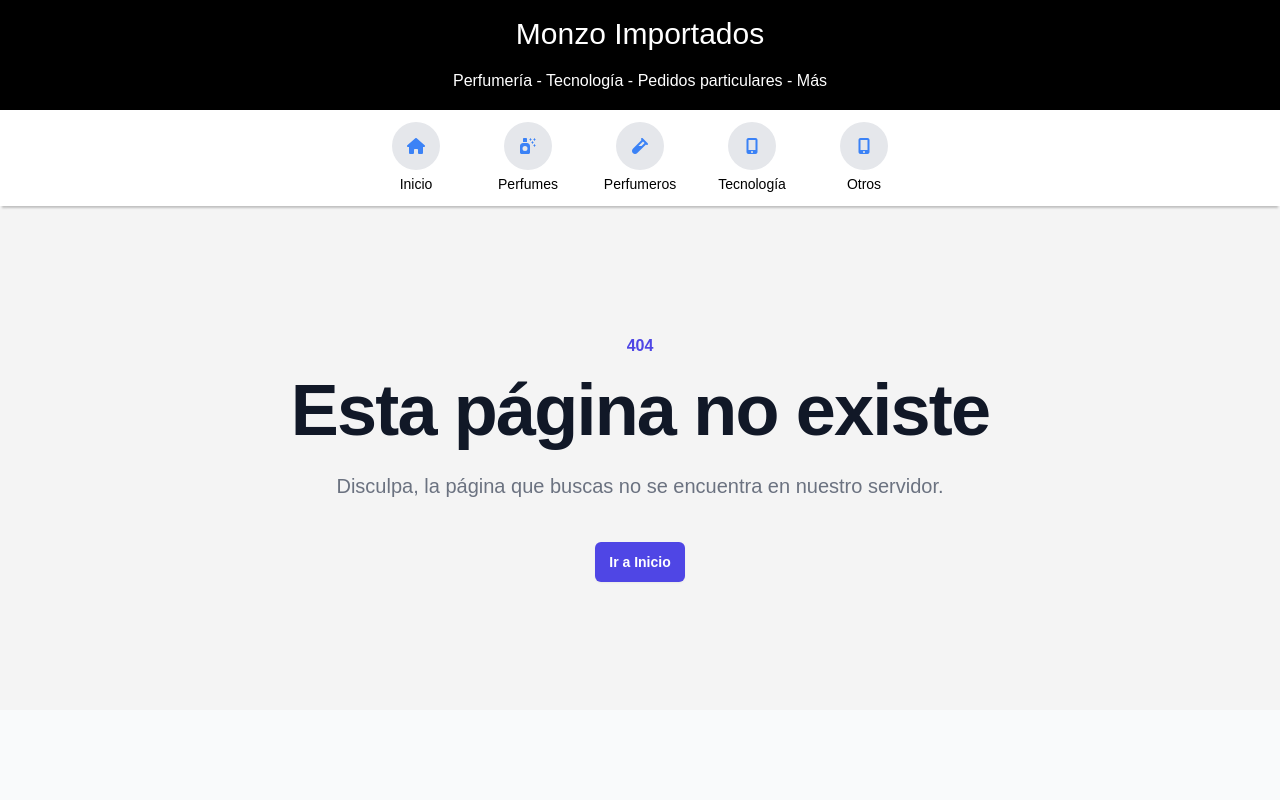
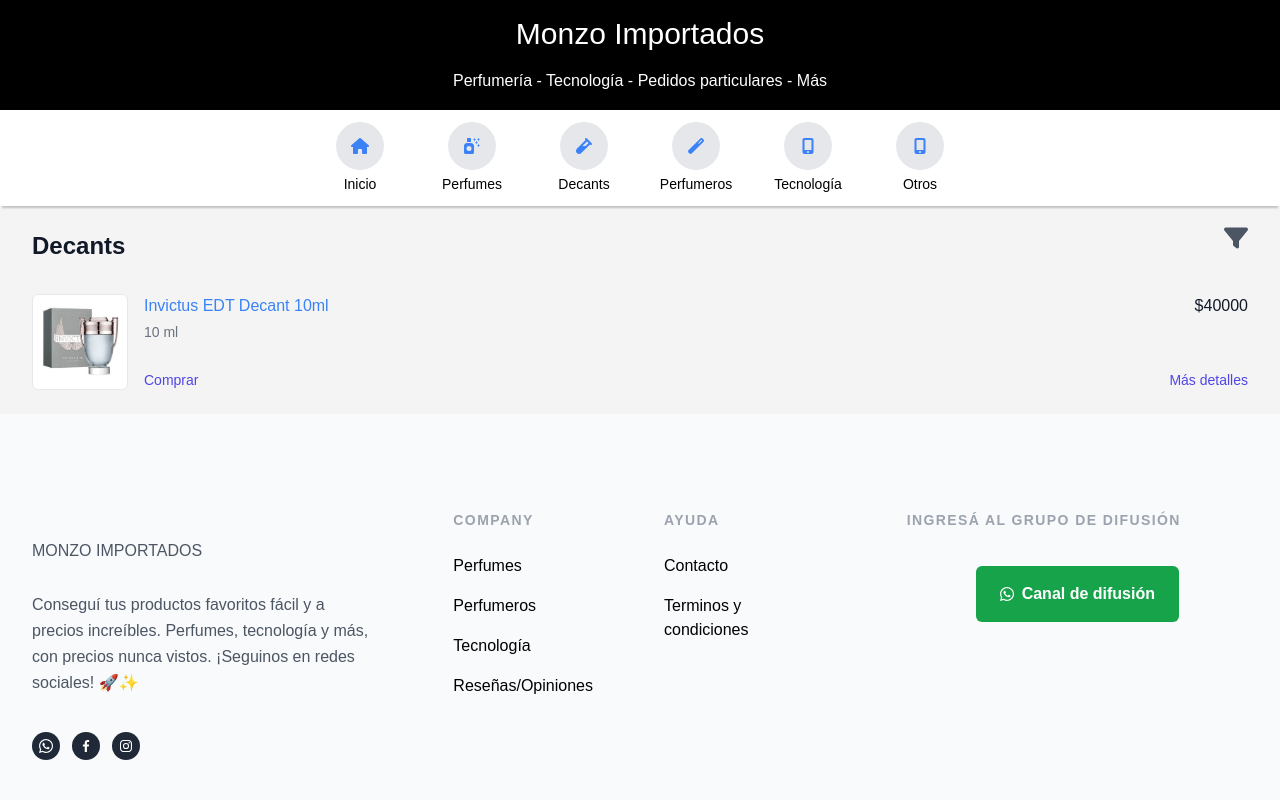
Before and after one commit to juanlozano2000/monzo-importados, a React (Vite) app in the folder monzo-importados/: page /decants in a window 1280 px wide. Shown: the top 800 px of the page. Built offline with nearby package versions, Linux system fonts and the light colour scheme.

Commit message:
Agrego page Decant

```diff
--- a/monzo-importados/src/App.jsx
+++ b/monzo-importados/src/App.jsx
@@ -5,6 +5,7 @@
 import Footer from './components/Footer.jsx'
 import Products from './pages/Products.jsx'
 import Perfumes from './pages/Perfumes.jsx'
+import Decants from './pages/Decants.jsx'
 import Perfumeros from './pages/Perfumeros.jsx'
 import Tecnologia from './pages/Tecnologia.jsx'
 import Otros from './pages/Otros.jsx'
@@ -22,6 +23,7 @@
       <Routes>
         <Route path="/" element={<Products />} />
         <Route path="/perfumes" element={<Perfumes />} />
+        <Route path="/decants" element={<Decants />} />
         <Route path="/perfumeros" element={<Perfumeros />} />
         <Route path="/tecnologia" element={<Tecnologia />} />
         <Route path="/otros" element={<Otros />} />
--- a/monzo-importados/src/assets/products.json
+++ b/monzo-importados/src/assets/products.json
@@ -165,7 +165,7 @@
         "status_proximamente": false
     },
     {
-        "id": 11,
+        "id": 12,
         "name": "Play Station 5 Slim 1 TB + Disk",
         "brand": "Sony",
         "img": "/imgs/invictus.jpg",
@@ -175,5 +175,20 @@
         "status_active": true,
         "status_new": false,
         "status_proximamente": false
+    },
+    {
+        "id": 13,
+        "name": "Invictus EDT Decant 10ml",
+        "gender": "male",
+        "brand": "Dior",
+        "img": "/imgs/invictus.jpg",
+        "price": 40000,
+        "type": "Decants",
+        "category": "Designer",
+        "size": "10 ml",
+        "concentracion": "EDT",
+        "status_active": true,
+        "status_new": false,
+        "status_proximamente": false
     }
 ]
--- a/monzo-importados/src/components/Navbar.jsx
+++ b/monzo-importados/src/components/Navbar.jsx
@@ -2,7 +2,7 @@
 import { Link } from 'react-router-dom';
 import '../assets/Navbar.css';
 import { FontAwesomeIcon } from '@fortawesome/react-fontawesome';
-import { faSprayCanSparkles, faVial, faPlus, faMobileAlt, faHouse } from '@fortawesome/free-solid-svg-icons';
+import { faSprayCanSparkles, faVial, faPlus, faMobileAlt, faHouse, faWandMagic } from '@fortawesome/free-solid-svg-icons';
 
 const Navbar = () => {
     // Estado para el Dropdown
@@ -16,7 +16,8 @@
     const icons = [
         { href: '/', icon: faHouse, label: 'Inicio', color: 'text-blue-500' },
         { href: '/perfumes', icon: faSprayCanSparkles, label: 'Perfumes', color: 'text-blue-500' },
-        { href: '/perfumeros', icon: faVial, label: 'Perfumeros', color: 'text-blue-500' },
+        { href: '/decants', icon: faVial, label: 'Decants', color: 'text-blue-500' },
+        { href: '/perfumeros', icon: faWandMagic, label: 'Perfumeros', color: 'text-blue-500' },
         { href: '/tecnologia', icon: faMobileAlt, label: 'Tecnología', color: 'text-blue-500' },
         { href: '/otros', icon: faMobileAlt, label: 'Otros', color: 'text-blue-500' }
     ];
--- /dev/null
+++ b/monzo-importados/src/pages/Decants.jsx
@@ -0,0 +1,89 @@
+//Perfumes.jsx
+import React, { useState, useEffect } from 'react';
+import '../assets/products.css';
+import { Link } from 'react-router-dom'; // Importa Link
+import { FontAwesomeIcon } from '@fortawesome/react-fontawesome';
+import { faFilter } from '@fortawesome/free-solid-svg-icons';
+
+import productsData from '../assets/products.json';  // make sure the path matches where your products.json is stored
+
+function SkeletonCard() {
+    return (
+        <div className="flex py-6 animate-pulse">
+            <div className="h-24 w-24 flex-shrink-0 overflow-hidden rounded-md bg-gray-300"></div>
+            <div className="ml-4 flex flex-1 flex-col space-y-2">
+                <div className="h-4 w-1/2 bg-gray-300 rounded"></div>
+                <div className="h-4 w-1/3 bg-gray-300 rounded"></div>
+                <div className="h-4 w-1/4 bg-gray-300 rounded mt-2"></div>
+            </div>
+        </div>
+    );
+}
+
+const Decants = () => {
+    const [productos, setProductos] = useState([]);
+    const [loading, setLoading] = useState(true);
+
+    useEffect(() => {
+        const fetchProducts = async () => {
+            await new Promise((resolve) => setTimeout(resolve, 500)); // 500 ms de espera
+            const filteredProducts = productsData.filter(
+                (product) => product.type === "Decants"
+            );
+            setProductos(filteredProducts);
+            setLoading(false);
+        };
+
+        fetchProducts();
+    }, []);
+
+    return (
+        <div className="mx-auto max-w-7xl px-4 sm:px-6 lg:px-8">
+            <div className='flex justify-between items-center'>
+                <h1 className="text-2xl font-bold text-gray-900 mt-6 mb-2">Decants</h1>
+                <FontAwesomeIcon icon={faFilter} className="text-gray-600 text-2xl cursor-pointer" />
+            </div>
+            {loading ? (
+                Array(4).fill(0).map((_, index) => <SkeletonCard key={index} />)
+            ) : (
+                <div className="grid grid-cols-1 md:grid-cols-1 gap-4">
+                    {productos.map(product => (
+                    <li key={product.id} className="flex py-6">
+                        <div className="h-24 w-24 flex-shrink-0 overflow-hidden rounded-md border border-gray-200">
+                            <img
+                                alt={product.name}
+                                src={product.img}
+                                className="h-full w-full object-cover object-center"
+                            />
+                        </div>
+                        <div className="ml-4 flex flex-1 flex-col">
+                            <div>
+                                <div className="flex justify-between text-base font-medium text-gray-900">
+                                    <h3>
+                                        <Link to={`/product/${product.id}`} className="text-blue-500 hover:underline">
+                                            {product.name}
+                                        </Link>
+                                    </h3>
+                                    <p className="ml-4">${product.price}</p>
+                                </div>
+                                <p className="mt-1 text-sm text-gray-500">{product.size}</p>
+                            </div>
+                            <div className="flex flex-1 items-end justify-between text-sm">
+                                <Link to={`/product/${product.id}`} type="button" className="font-medium text-indigo-600 hover:text-indigo-500">
+                                    Comprar
+                                </Link>
+                                <Link to={`/product/${product.id}`} type="button" className="font-medium text-indigo-600 hover:text-indigo-500">
+                                    Más detalles
+                                </Link>
+                            </div>
+                        </div>
+                    </li>
+
+                    ))}
+                </div>
+            )}
+        </div>
+    );
+};
+
+export default Decants;
```
